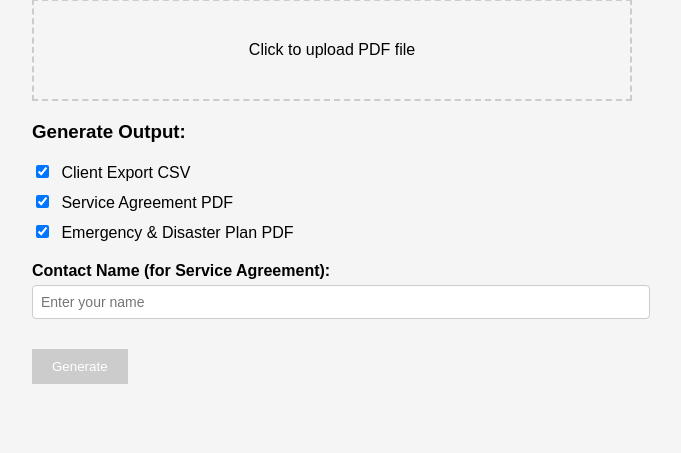
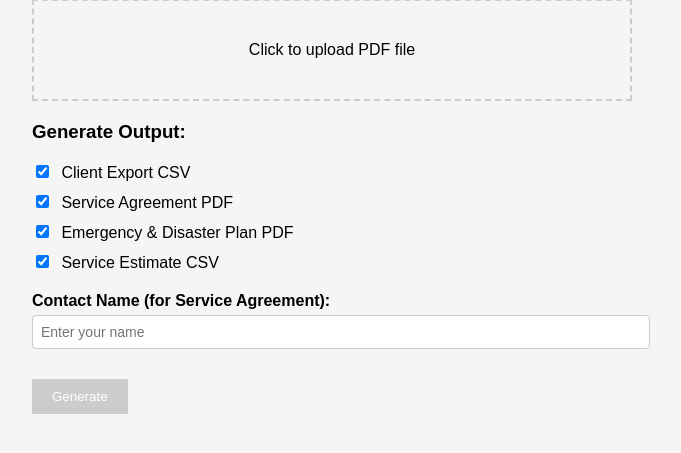
Before and after one commit to GemmaLockNHC/Shiftcare-Form-to-NHCare-Documents-Transformer, a Flask app: page / in a window 1280 px wide. Shown: the part 159-612 px from the top of the page, without its empty margins (308-989 px from the left). Run offline with Flask 3, Linux system fonts and the light colour scheme.

Commit message:
Update index.html

```diff
--- a/templates/index.html
+++ b/templates/index.html
@@ -110,6 +110,10 @@
                 <input type="checkbox" name="generate_emergency_plan" value="1" checked style="margin-right: 8px;">
                 Emergency & Disaster Plan PDF
             </label>
+            <label style="display: block; margin: 10px 0;">
+                <input type="checkbox" name="generate_service_estimate" value="1" checked style="margin-right: 8px;">
+                Service Estimate CSV
+            </label>
         </div>
 
         <div id="name-input-container" style="margin: 20px 0; display: none;">
```
